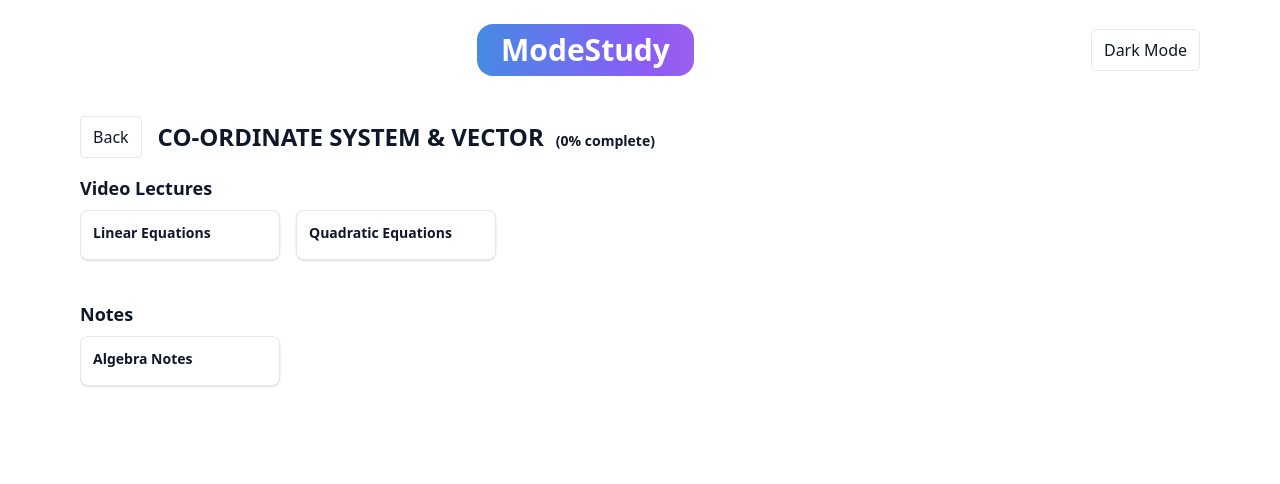
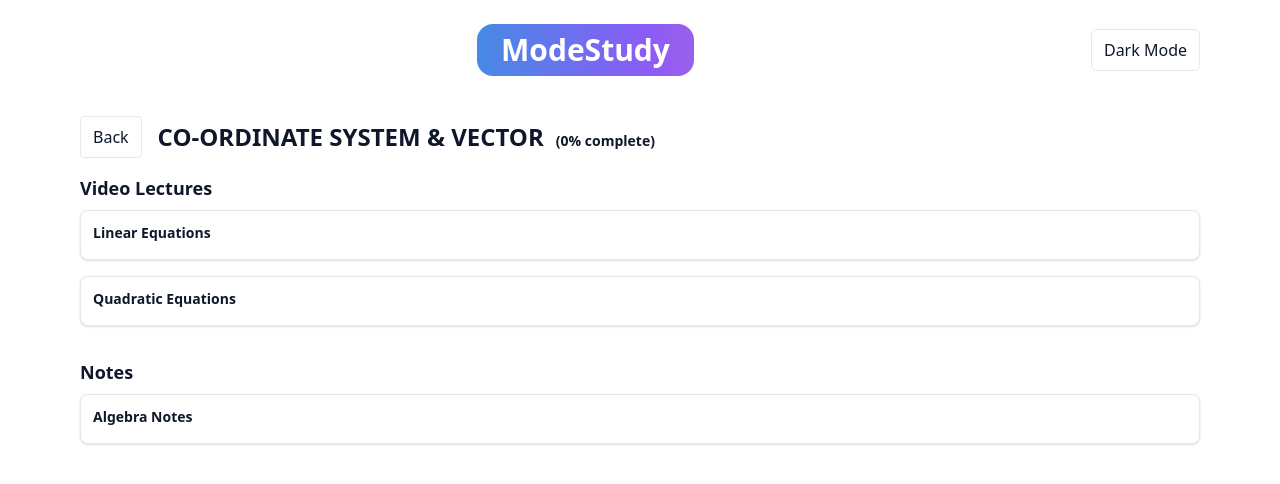
Before and after one commit to Moderatorboy/education-platform, a React (Vite) app: page /batch/b1/subject/s1/chapter/c1 in a window 1280 px wide. Shown: the top 484 px of the page. Built offline with nearby package versions, Linux system fonts and the light colour scheme.

Commit message:
Update ChapterPage.jsx

```diff
--- a/src/pages/ChapterPage.jsx
+++ b/src/pages/ChapterPage.jsx
@@ -39,18 +39,18 @@ export default function ChapterPage() {
         </h2>
       </div>
 
-      {/* Horizontal Resource Sections */}
+      {/* Vertical Resource Sections */}
       <div className="space-y-8">
         {resourceSections.map(section => (
           section.items?.length > 0 && (
             <div key={section.title}>
               <h3 className="text-lg font-semibold mb-2">{section.title}</h3>
-              <div className="flex overflow-x-auto gap-4 pb-2">
+              <div className="grid grid-cols-1 gap-4">
                 {section.items.map((item, index) => (
                   <Link
                     key={index}
                     to={item.link || '#'}
-                    className="min-w-[200px] border rounded-lg p-3 bg-white dark:bg-slate-900 shadow"
+                    className="border rounded-lg p-3 bg-white dark:bg-slate-900 shadow"
                   >
                     <h4 className="font-bold text-sm mb-1">{item.title}</h4>
                     {item.thumbnail && (
```
